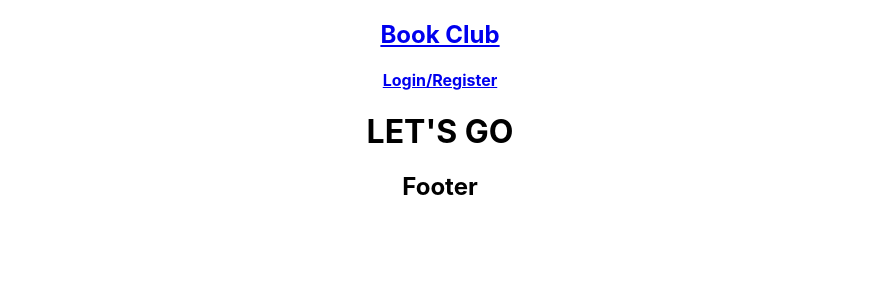
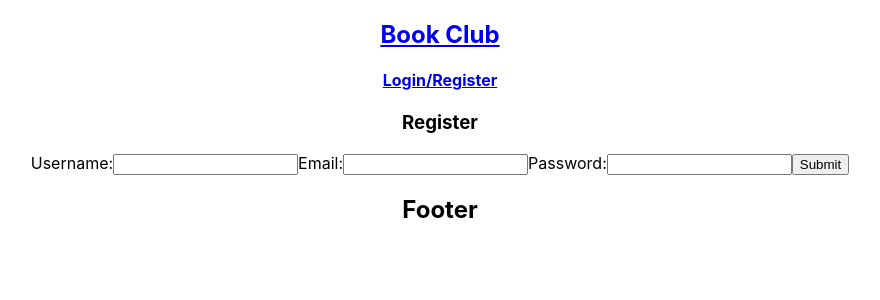
Before and after one commit to hrisso/bookclub-project, a React (Create React App) app in the folder client/: page /register in a window 1280 px wide. Shown: the top 300 px of the page, without its empty margins (200-1080 px from the left). Built offline with nearby package versions, Linux system fonts and the light colour scheme.

Commit message:
auth frontend

```diff
--- a/client/src/App.css
+++ b/client/src/App.css
@@ -1,38 +1,3 @@
 .App {
   text-align: center;
 }
-
-.App-logo {
-  height: 40vmin;
-  pointer-events: none;
-}
-
-@media (prefers-reduced-motion: no-preference) {
-  .App-logo {
-    animation: App-logo-spin infinite 20s linear;
-  }
-}
-
-.App-header {
-  background-color: #282c34;
-  min-height: 100vh;
-  display: flex;
-  flex-direction: column;
-  align-items: center;
-  justify-content: center;
-  font-size: calc(10px + 2vmin);
-  color: white;
-}
-
-.App-link {
-  color: #61dafb;
-}
-
-@keyframes App-logo-spin {
-  from {
-    transform: rotate(0deg);
-  }
-  to {
-    transform: rotate(360deg);
-  }
-}
--- a/client/src/App.js
+++ b/client/src/App.js
@@ -1,16 +1,74 @@
 import './App.css';
-import { Switch, Route } from 'react-router-dom';
+import { Switch, Route, useHistory } from 'react-router-dom';
+import { useState, useEffect } from 'react';
+import { loginUser, registerUser, verifyUser, removeToken } from './services/auth';
 import Layout from './components/Layout/Layout';
 import MainContainer from './containers/MainContainer/MainContainer';
+import SignIn from './screens/SignIn/SignIn';
+import SignUp from './screens/SignUp/SignUp';
 
 function App() {
+  const [currentUser, setCurrentUser] = useState(null);
+  const [error, setError] = useState(null);
+  const history = useHistory();
+
+  useEffect(() => {
+    const handleVerify = async () => {
+      const currentUser = await verifyUser();
+      setCurrentUser(currentUser)
+    }
+    handleVerify();
+  }, [])
+
+  const handleLogin = async (formData) => {
+    try {
+      const currentUser = await loginUser(formData);
+      setCurrentUser(currentUser);
+      setError(null);
+      history.push('/');
+    } catch (e) {
+      setError("Invalid Login Credentials");
+    }
+  }
+
+  const handleRegister = async (formData) => {
+    try {
+      const currentUser = await registerUser(formData);
+      setCurrentUser(currentUser);
+      history.push('/');
+    } catch (e) {
+      setError("Invalid Registration Credentials")
+    }
+  }
+
+  const handleLogout = () => {
+    setCurrentUser(null);
+    localStorage.removeItem('authToken');
+    removeToken();
+  }
+
   return (
     <div className="App">
-      <Layout>
+      <Layout
+        currentUser={currentUser}
+        handleLogout={handleLogout}
+      >
         <Switch>
-          <h1>LET'S GO</h1>
+          <Route path='/login'>
+            <SignIn
+              handleLogin={handleLogin}
+              error={error}
+            />
+          </Route>
+          <Route path='/register'>
+            <SignUp
+              handleRegister={handleRegister}
+            />
+          </Route>
           <Route path='/'>
-            <MainContainer />
+            <MainContainer
+              currentUser={currentUser}
+            />
           </Route>
         </Switch>
       </Layout>
--- a/client/src/containers/MainContainer/MainContainer.jsx
+++ b/client/src/containers/MainContainer/MainContainer.jsx
@@ -1,4 +1,5 @@
 import React from "react";
+import { Link, Route, Switch } from 'react-router-dom';
 
 export default function MainContainer() {
   return (
--- a/client/src/screens/SignIn/SignIn.jsx
+++ b/client/src/screens/SignIn/SignIn.jsx
@@ -0,0 +1,52 @@
+import { useState } from 'react';
+import { Link } from 'react-router-dom';
+
+export default function SignIn(props) {
+  const [formData, setFormData] = useState({
+    username: '',
+    password: ''
+  })
+  const { username, password } = formData;
+  const { handleLogin, error } = props;
+
+  const handleChange = (e) => {
+    const { name, value } = e.target;
+    setFormData(prevState => ({
+      ...prevState,
+      [name]: value
+    }))
+  }
+
+  return (
+    <form onSubmit={(e) => {
+      e.preventDefault();
+      handleLogin(formData);
+    }}>
+      <h3>Login</h3>
+      {
+        error &&
+        <p>{error}</p>
+      }
+      <label>
+        Username:
+        <input
+          type='text'
+          name='username'
+          value={username}
+          onChange={handleChange}
+        />
+      </label>
+      <label>
+        Password:
+        <input
+          type='password'
+          name='password'
+          value={password}
+          onChange={handleChange}
+        />
+      </label>
+      <Link to='/register'><h4>Register</h4></Link>
+      <button>Submit</button>
+    </form>
+  )
+}
--- a/client/src/screens/SignUp/SignUp.jsx
+++ b/client/src/screens/SignUp/SignUp.jsx
@@ -0,0 +1,57 @@
+import React from 'react';
+import { useState } from 'react';
+
+export default function SignUp(props) {
+  const [formData, setFormData] = useState({
+    username: '',
+    email:'',
+    password: ''
+  })
+  const { username, email, password } = formData;
+  const { handleRegister } = props;
+
+  const handleChange = (e) => {
+    const { name, value } = e.target;
+    setFormData(prevState => ({
+      ...prevState,
+      [name]: value
+    }))
+  }
+
+  return (
+    <form onSubmit={(e) => {
+      e.preventDefault();
+      handleRegister(formData);
+    }}>
+      <h3>Register</h3>
+      <label>
+        Username:
+        <input
+          type='text'
+          name='username'
+          value={username}
+          onChange={handleChange}
+        />
+      </label>
+      <label>
+        Email:
+        <input
+          type='text'
+          name='email'
+          value={email}
+          onChange={handleChange}
+        />
+      </label>
+      <label>
+        Password:
+        <input
+          type='password'
+          name='password'
+          value={password}
+          onChange={handleChange}
+        />
+      </label>
+      <button>Submit</button>
+    </form>
+  )
+}
```
Also changed, not shown: client/public/manifest.json.
